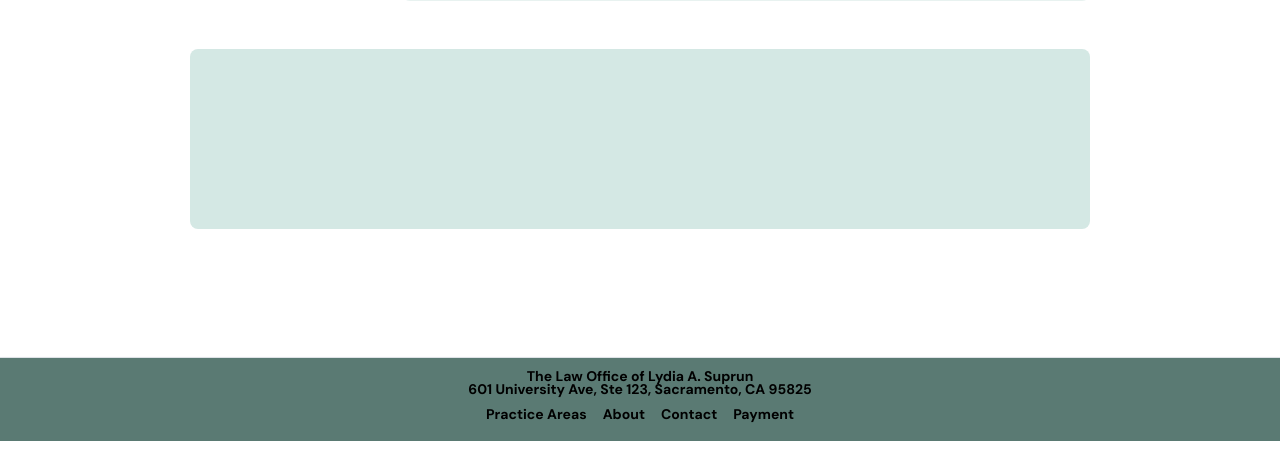
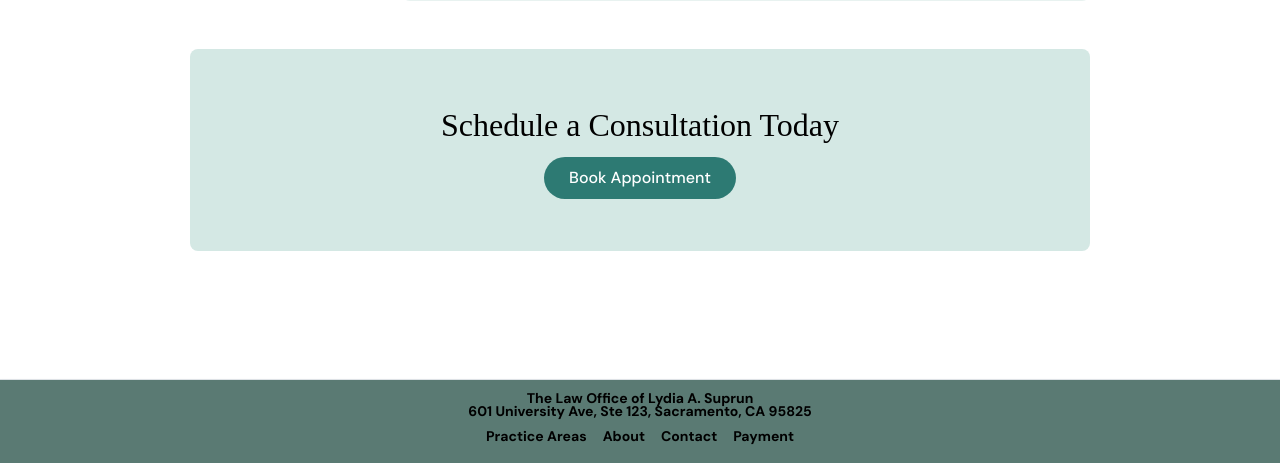
Before and after one commit to jasoonkp/Lydias-Law-Site, a Django app: page /practice-areas/ in a window 1280 px wide. Shown: the part 2095-2558 px from the top of the page. Before the commit the page ends 2536 px from the top, so only its background shows below. Run offline with Django 5.2, Linux system fonts and the light colour scheme.

Commit message:
LLW-112 Add consultation section at the bottom of the Practice Areas page

```diff
--- a/core/templates/partials/practice_areas_content.html
+++ b/core/templates/partials/practice_areas_content.html
@@ -85,6 +85,12 @@
     margin-top: 3rem;
     margin-bottom: 5rem;
     min-height: 180px;
+  }
+
+  .consultation-section-text {
+    font-family: serif;
+    font-size: 2rem;
+    color: black;
   }
 
   .container-practice-areas {
@@ -207,6 +213,8 @@
 
   <!-- consultation section - space reserved for consultation button (separate task) -->
   <div class="consultation-section">
+    <div class="consultation-section-text my-1">Schedule a Consultation Today</div>
+    <a class="btn btn-custom px-4 py-2 rounded-pill my-1" href="{% url 'contact' %}">Book Appointment</a>
   </div>
 </div>
 
```
